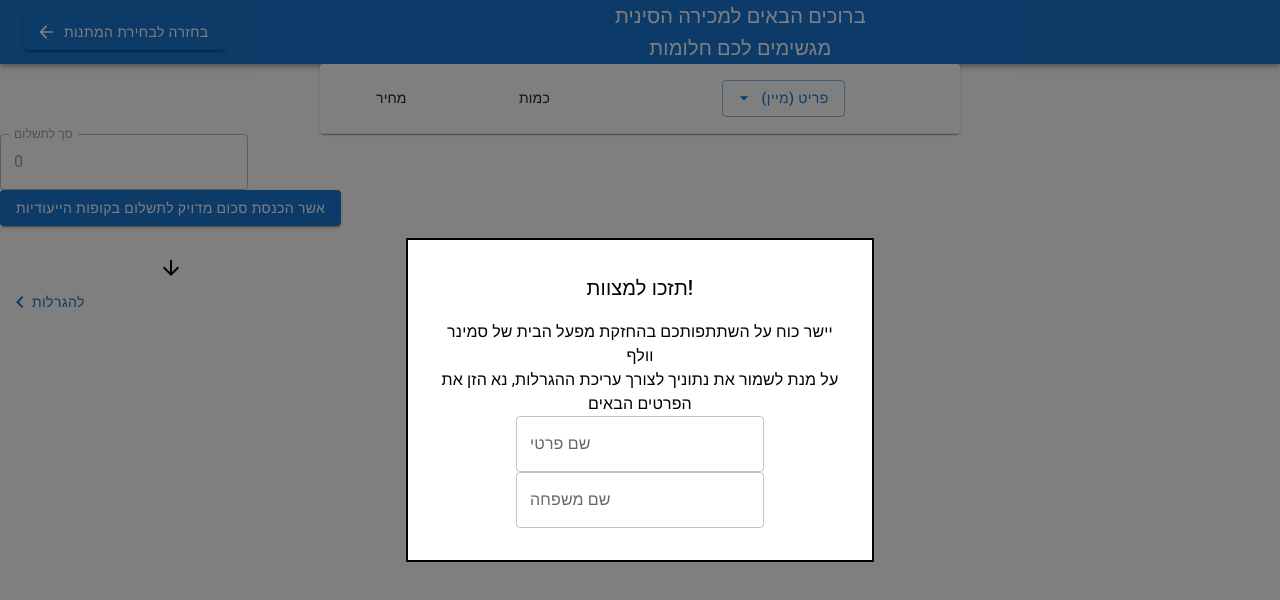
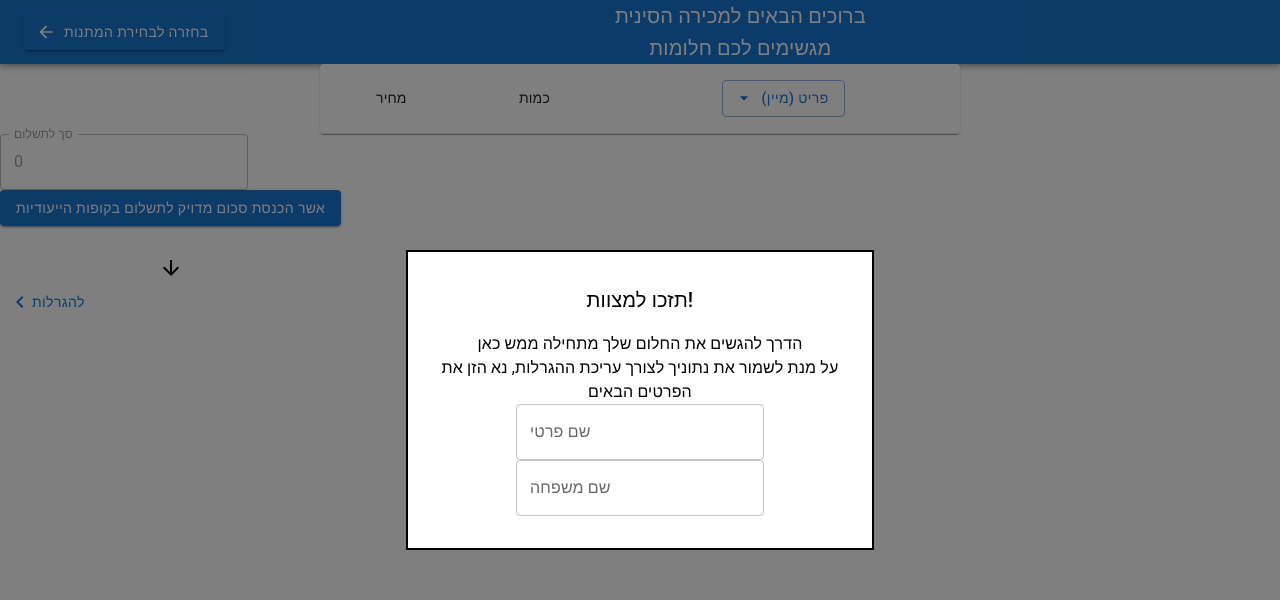
Before and after one commit to FulfillOurDreams/ClientDreams, a React (Create React App) app: page /PaymentPage in a window 1280 px wide. Both pictures are taken after a click on the button "אשר הכנסת סכום מדויק לתשלום בקופות הייעודיות". Shown: the top 600 px of the page. Built offline with nearby package versions, Linux system fonts and the light colour scheme.

Commit message:
change thank

```diff
--- a/src/ThankYouModal.js
+++ b/src/ThankYouModal.js
@@ -56,7 +56,7 @@ export default function ThankYouModal(props) {
           תזכו למצוות!
         </Typography>
         <Typography id="server-modal-description" sx={{ pt: 2 }}>
-          יישר כוח על השתתפותכם בהחזקת מפעל הבית של סמינר וולף
+          הדרך להגשים את החלום שלך מתחילה ממש כאן
         </Typography>
         <Typography>
           על מנת לשמור את נתוניך לצורך עריכת ההגרלות, נא הזן את הפרטים הבאים
```
